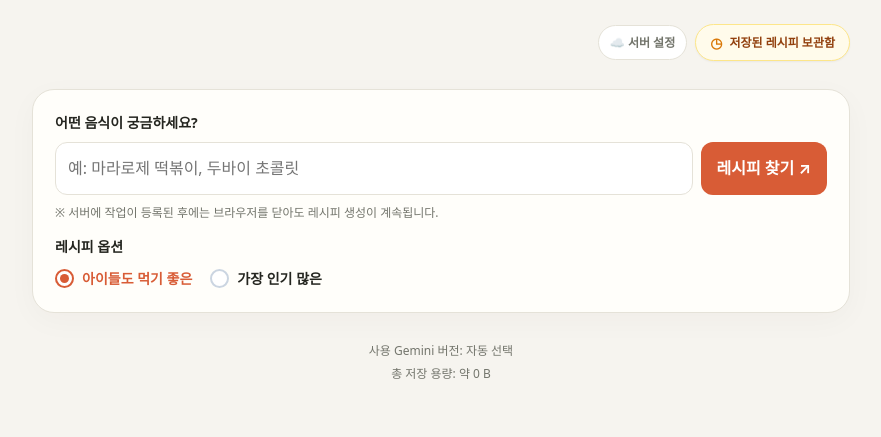
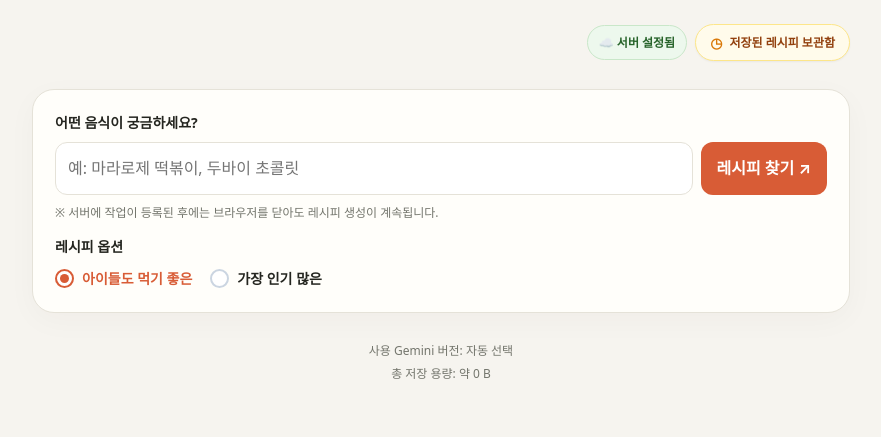
Before and after one commit to jeehjung/food, a website: page index.html in a window 1280 px wide. Shown: the whole page, without its empty margins (199-1080 px from the left). Drawn offline with Linux system fonts and the light colour scheme.

Commit message:
Prefill Cloudflare Worker URL by default

```diff
--- a/index.html
+++ b/index.html
@@ -66,6 +66,7 @@ const $=id=>document.getElementById(id),form=$('recipeForm'),statusBox=$('status
 const selectedStyle=()=>document.querySelector('input[name="style"]:checked')?.value||'가장 인기 많은';
 function setSelectedStyle(value){const radio=document.querySelector('input[name="style"][value="'+CSS.escape(value||'')+'"]');if(radio)radio.checked=true;}
 const SERVER_URL_STORAGE='iuns_recipe_server_url_v1';
+const DEFAULT_SERVER_URL='https://food-recipe-api.food-recipe-api.workers.dev';
 const PENDING_JOB_STORAGE='iuns_recipe_pending_job_v1';
 const HISTORY_STORAGE='iuns_recipe_history_v1';
 let historyFilter='all';
@@ -94,12 +95,12 @@ function describeNetworkError(err){
  if(err instanceof TypeError)return 'Google API에 연결하지 못했어요. 인터넷 연결을 확인하고, 브라우저의 네트워크 차단이나 확장 프로그램이 요청을 막는지 확인해 주세요.';
  return err?.message||'알 수 없는 오류가 발생했어요. 잠시 후 다시 시도해 주세요.';
 }
-function getStoredServerUrl(){try{return (localStorage.getItem(SERVER_URL_STORAGE)||'').trim().replace(/\/$/,'')}catch(e){return ''}}
+function getStoredServerUrl(){try{return (localStorage.getItem(SERVER_URL_STORAGE)||DEFAULT_SERVER_URL).trim().replace(/\/$/,'')}catch(e){return DEFAULT_SERVER_URL}}
 function updateApiKeyUI(){try{localStorage.removeItem('iuns_recipe_gemini_api_key');localStorage.removeItem('iuns_recipe_youtube_api_key')}catch(e){}updateStorageUsage();const hasUrl=!!getStoredServerUrl();$('apiKeyBtnText').textContent=hasUrl?'서버 설정됨':'서버 설정';$('apiKeyOpen').classList.toggle('set',hasUrl)}
 function openApiKeyModal(){$('serverApiUrlInput').value=getStoredServerUrl();$('apiKeyModal').classList.add('show');$('serverApiUrlInput').focus()}
 function closeApiKeyModal(){$('apiKeyModal').classList.remove('show')}
 function saveApiKey(){const value=$('serverApiUrlInput').value.trim().replace(/\/$/,'');if(value){try{const u=new URL(value);if(u.protocol!=='https:')throw new Error('HTTPS 주소를 입력해 주세요.');localStorage.setItem(SERVER_URL_STORAGE,u.origin+u.pathname.replace(/\/$/,''));}catch(e){setStatus('올바른 HTTPS 서버 주소를 입력해 주세요.');return}}else{localStorage.removeItem(SERVER_URL_STORAGE)}updateApiKeyUI();closeApiKeyModal();setStatus(value?'서버 주소를 저장했어요. 서버 연결 확인 버튼으로 연결 상태를 확인해 주세요.':'서버 주소를 지웠어요. 레시피 생성 전에 서버 주소를 설정해야 합니다.')}
-async function checkServerConnection(){const input=$('serverApiUrlInput'),value=input.value.trim().replace(/\/$/,'');if(!value){setStatus('먼저 서버 API 주소를 입력해 주세요.');return}let base;try{base=new URL(value);if(base.protocol!=='https:')throw new Error()}catch(e){setStatus('올바른 HTTPS 서버 주소를 입력해 주세요.');return}const btn=$('serverCheckBtn');btn.disabled=true;btn.textContent='확인 중…';try{const response=await fetch(base.origin+base.pathname.replace(/\/$/,'')+'/api/health',{cache:'no-store'});const data=await response.json().catch(()=>({}));if(!response.ok||!data.ok)throw new Error(data.error||'HTTP '+response.status);setStatus('서버 연결에 성공했어요. 주소를 저장하면 사용할 수 있습니다.')}catch(e){setStatus('서버 연결 실패: 주소, 배포 상태 및 ALLOWED_ORIGINS 설정을 확인해 주세요.')}finally{btn.disabled=false;btn.textContent='서버 연결 확인'}}
+async function checkServerConnection(){const input=$('serverApiUrlInput'),value=input.value.trim().replace(/\/$/,'');if(!value){setStatus('먼저 서버 API 주소를 입력해 주세요.');return}let base;try{base=new URL(value);if(base.protocol!=='https:')throw new Error()}catch(e){setStatus('올바른 HTTPS 서버 주소를 입력해 주세요.');return}const btn=$('serverCheckBtn');btn.disabled=true;btn.textContent='확인 중…';try{const response=await fetch(base.origin+base.pathname.replace(/\/$/,'')+'/api/health',{cache:'no-store'});const data=await response.json().catch(()=>({}));if(!response.ok||!(data===true||data?.ok===true))throw new Error(data?.error||'HTTP '+response.status);setStatus('서버 연결에 성공했어요. 주소를 저장하면 사용할 수 있습니다.')}catch(e){setStatus('서버 연결 실패: 주소, 배포 상태 및 ALLOWED_ORIGINS 설정을 확인해 주세요.')}finally{btn.disabled=false;btn.textContent='서버 연결 확인'}}
 $('apiKeyOpen').addEventListener('click',openApiKeyModal);
 $('apiKeyCancel').addEventListener('click',closeApiKeyModal);
 $('apiKeySave').addEventListener('click',saveApiKey);
```
